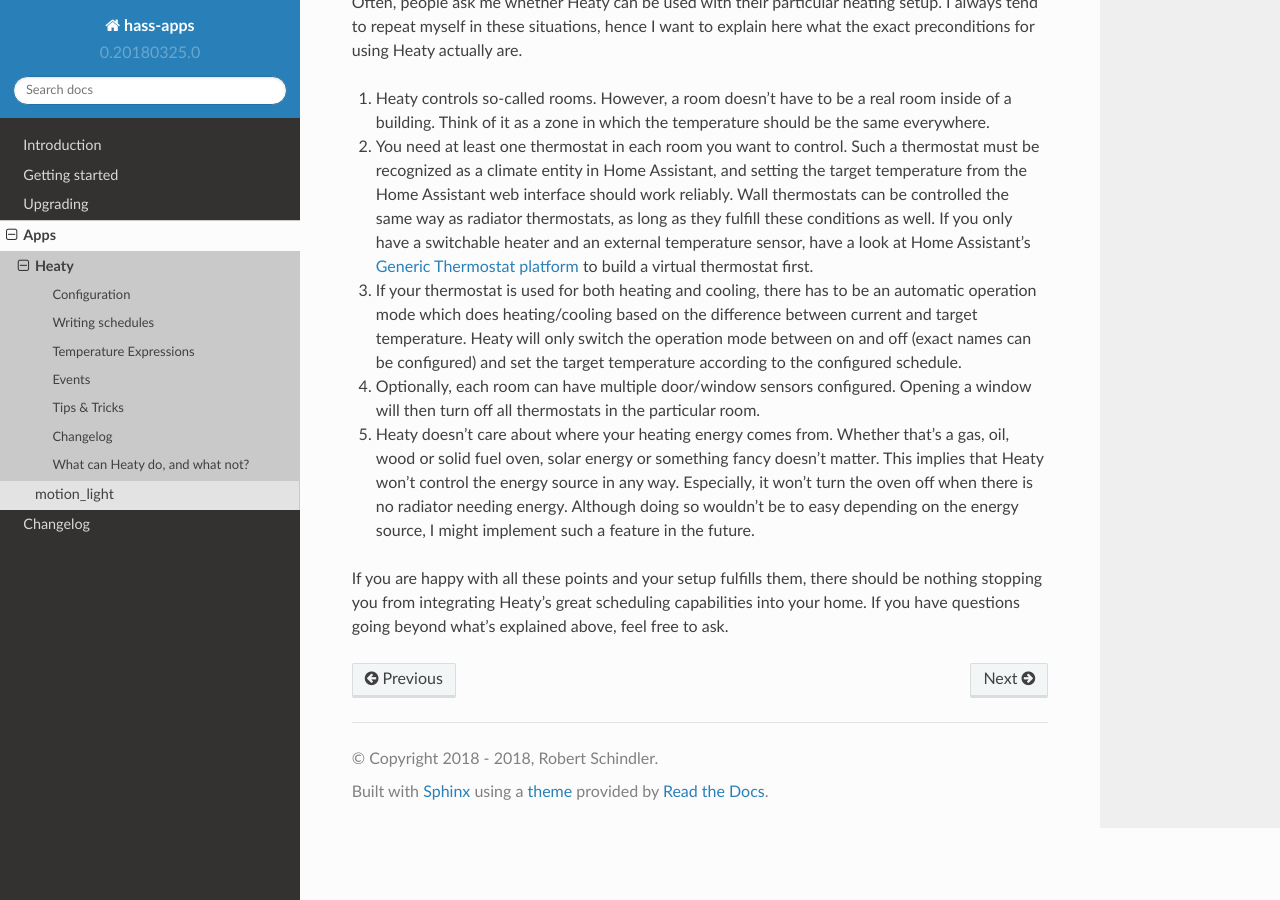
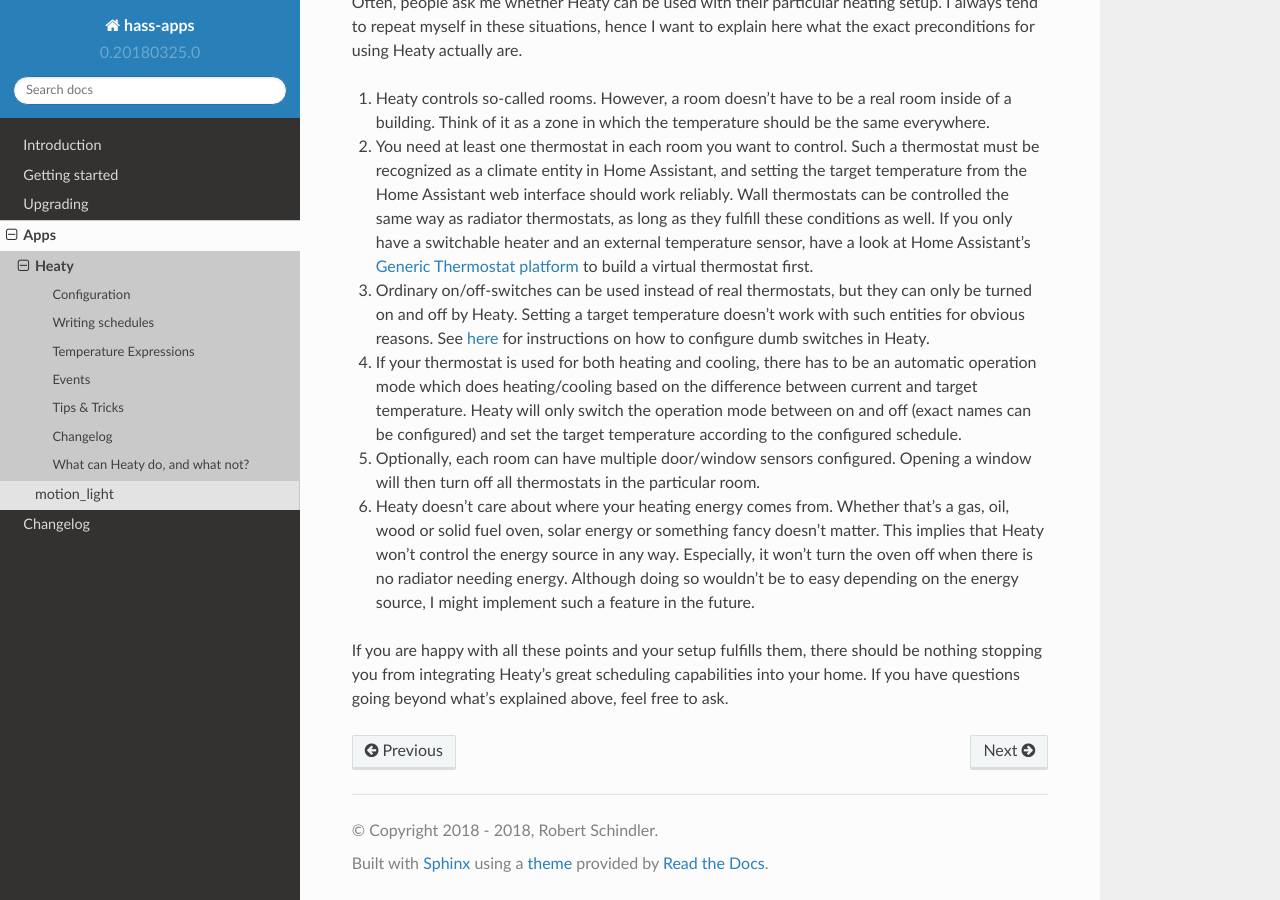
Before and after one commit to bob1de/hass-apps, a Sphinx documentation site: the page built from docs/apps/heaty/index.rst, in a window 1280 px wide and 900 px high, scrolled down 825 px. Built offline with Sphinx 7.4.7 and the Read the Docs theme 2.0.0, drawn with Linux system fonts in a browser that asks for light colours.

Commit message:
[heaty] Mention the ability to use dumb switches in docs

```diff
--- a/docs/apps/heaty/index.rst
+++ b/docs/apps/heaty/index.rst
@@ -51,18 +51,25 @@
    external temperature sensor, have a look at Home Assistant's `Generic
    Thermostat platform`_ to build a virtual thermostat first.
 
-3. If your thermostat is used for both heating and cooling, there has
+3. Ordinary on/off-switches can be used instead of real thermostats, but
+   they can only be turned on and off by Heaty. Setting a target
+   temperature doesn't work with such entities for obvious reasons.
+   See `here
+   <tips-and-tricks.html#using-ordinary-switches-as-thermostats>`_
+   for instructions on how to configure dumb switches in Heaty.
+
+4. If your thermostat is used for both heating and cooling, there has
    to be an automatic operation mode which does heating/cooling based
    on the difference between current and target temperature. Heaty
    will only switch the operation mode between on and off (exact names
    can be configured) and set the target temperature according to the
    configured schedule.
 
-4. Optionally, each room can have multiple door/window sensors
+5. Optionally, each room can have multiple door/window sensors
    configured. Opening a window will then turn off all thermostats in
    the particular room.
 
-5. Heaty doesn't care about where your heating energy comes from. Whether
+6. Heaty doesn't care about where your heating energy comes from. Whether
    that's a gas, oil, wood or solid fuel oven, solar energy or something
    fancy doesn't matter. This implies that Heaty won't control the energy
    source in any way. Especially, it won't turn the oven off when there
```
